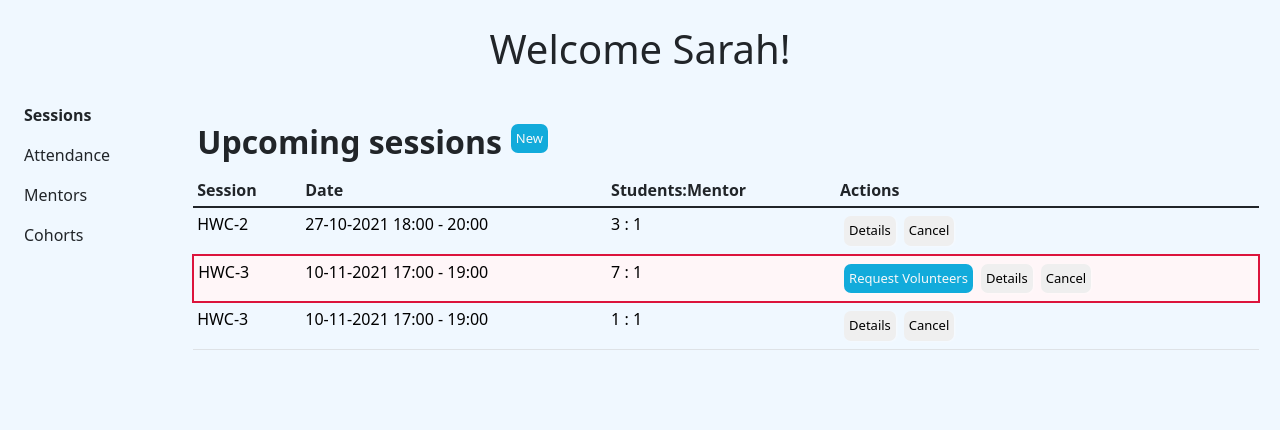
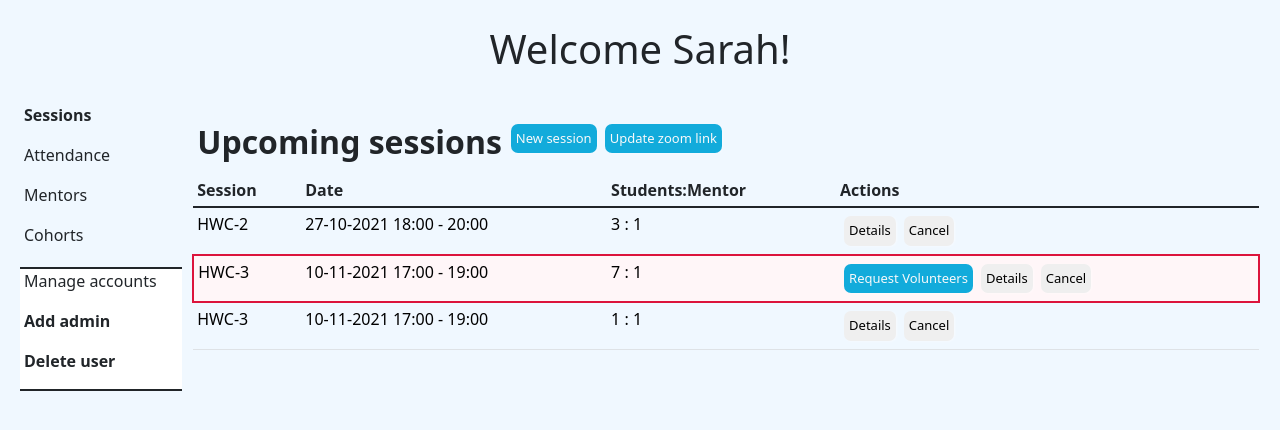
Before and after one commit to muratdemirtas2001/capgemini-hackhaton, a React (Create React App) app in the folder client/: page /admin in a window 1280 px wide. Shown: the top 430 px of the page. Built offline with nearby package versions, Linux system fonts and the light colour scheme.

Commit message:
updated logic for modals and  ingo displayed from sample db data

```diff
--- a/client/src/pages/AdminDashboard/AdminDashboard.css
+++ b/client/src/pages/AdminDashboard/AdminDashboard.css
@@ -23,6 +23,16 @@
 	align-items: center;
 }
 
+.account-management-container {
+	border-style: solid;
+	border-right: none;
+	border-left: none;
+	border-width: 2px;
+	background-color: white;
+	margin-top: 20px;
+	margin-right: 10px;
+}
+
 .bold-text {
 	font-weight: bold;
 }
--- a/client/src/pages/AdminDashboard/index.js
+++ b/client/src/pages/AdminDashboard/index.js
@@ -20,20 +20,37 @@ import attendanceInfo from "../../data/attendanceInfo";
 import displayMentorsTable from "../../utils/displayMentorsTable";
 import mentorsData from "../../data/mentors";
 import mentorsTableHeadings from "../../constants/mentorsTableHeadings";
+import AdminNavigationItem from "../../components/AdminNavigationItem";
+import AddAdminModal from "../../components/addAdminModal";
+import DeleteUserModal from "../../components/deleteUserModal";
+import CohortsAccordion from "../../components/CohortsAccordion";
 
 const AdminDashboard = () => {
+	const [showModal, setShowModal] = useState(false);
+	const modalContent = "Buttons";
 	const [currentPage, setCurrentPage] = useState("Sessions");
 	const [currentMonth, setCurrentMonth] = useState();
 	const [currentYear, setCurrentYear] = useState();
 	const [month, setMonth] = useState();
 	const [year, setYear] = useState();
 	const [skill, setSkill] = useState();
+	const [modalType, setModalType] = useState();
 	const [mentors, setMentors] = useState(mentorsData);
 	const [attendanceInformation, setAttendanceInformation] =
 		useState(attendanceInfo);
 	const pageOptions = ["Sessions", "Attendance", "Mentors", "Cohorts"];
 	const name = "Sarah";
 	const headings = ["Session", "Date", "Students:Mentor", "Actions"];
+
+	const displayDeleteUserModal = () => {
+		setModalType("delete user");
+		setShowModal(true);
+	};
+
+	const displayAddAdminModal = () => {
+		setModalType("add admin");
+		setShowModal(true);
+	};
 
 	useEffect(() => {
 		if (currentPage === "Attendance") {
@@ -50,12 +67,26 @@ const AdminDashboard = () => {
 			<div className="admin-main-container">
 				<div className="admin-nav-container">
 					{createNavigationLinks(pageOptions, currentPage, setCurrentPage)}
+					<div className="account-management-container">
+						<p> Manage accounts </p>
+						<AdminNavigationItem
+							page={"Add admin"}
+							active={true}
+							onClick={displayAddAdminModal}
+						/>
+						<AdminNavigationItem
+							page={"Delete user"}
+							active={true}
+							onClick={displayDeleteUserModal}
+						/>
+					</div>
 				</div>
 				{currentPage === "Sessions" && (
 					<div className="admin-container">
 						<div className="admin-heading-container">
 							<h2 className="admin-heading">Upcoming sessions</h2>
-							<Button label="New" mode="primary" size="small" />
+							<Button label="New session" mode="primary" size="small" />
+							<Button label="Update zoom link" mode="primary" size="small" />
 						</div>
 						<ResponsiveTable
 							data={upcomingSessionsAdmin}
@@ -67,7 +98,6 @@ const AdminDashboard = () => {
 				{currentPage === "Attendance" && (
 					<div className="admin-container">
 						<h2 className="admin-heading">Attendance</h2>
-
 						<AttendanceDateFilters
 							month={month}
 							setMonth={setMonth}
@@ -103,7 +133,14 @@ const AdminDashboard = () => {
 							<h2 className="admin-heading">Cohorts</h2>
 							<Button label="New" mode="primary" size="small" />
 						</div>
+						<CohortsAccordion />
 					</div>
+				)}
+				{modalType === "delete user" && (
+					<DeleteUserModal setShowModal={setShowModal} show={showModal} />
+				)}
+				{modalType === "add admin" && (
+					<AddAdminModal setShowModal={setShowModal} show={showModal} />
 				)}
 			</div>
 		</div>
```
